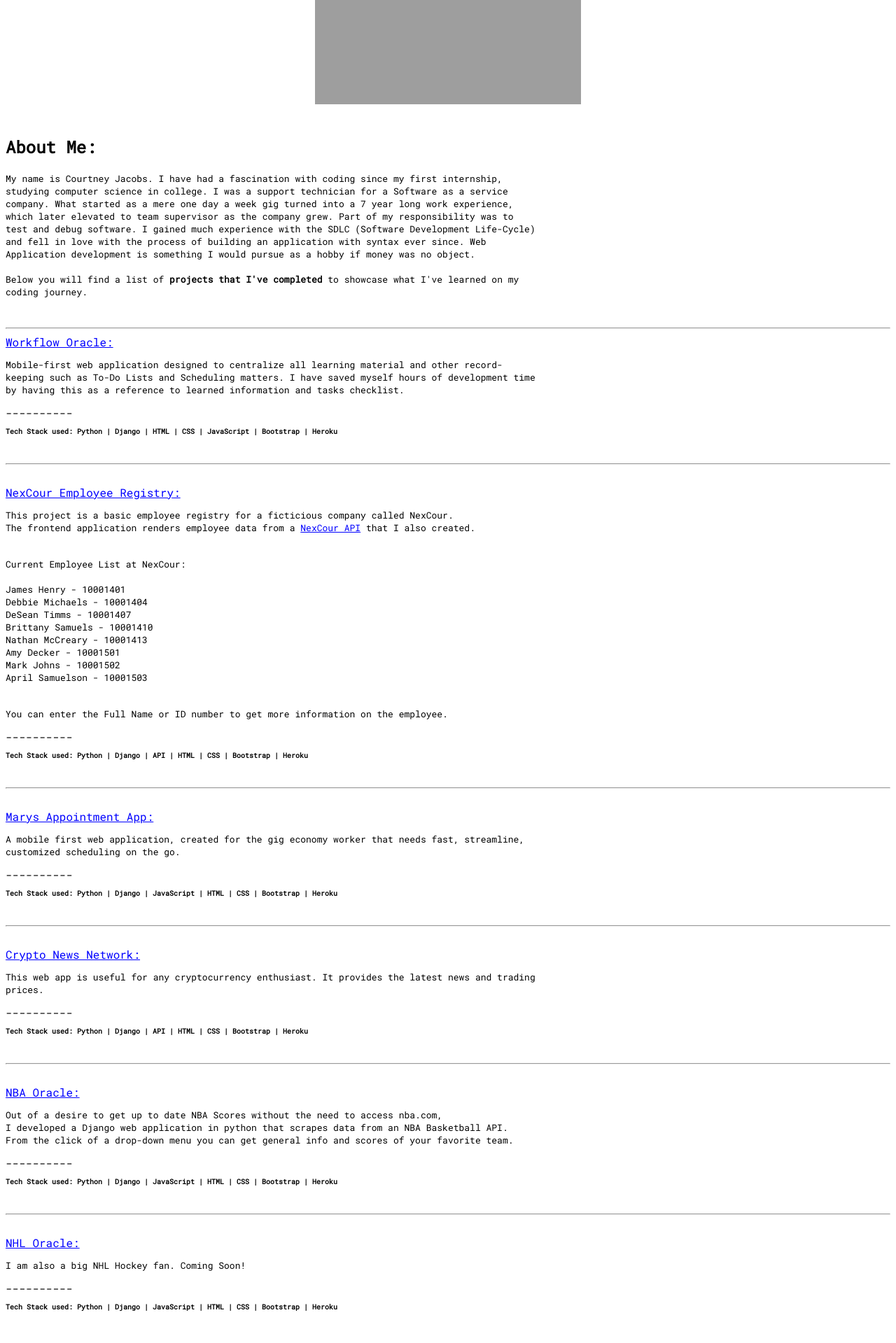
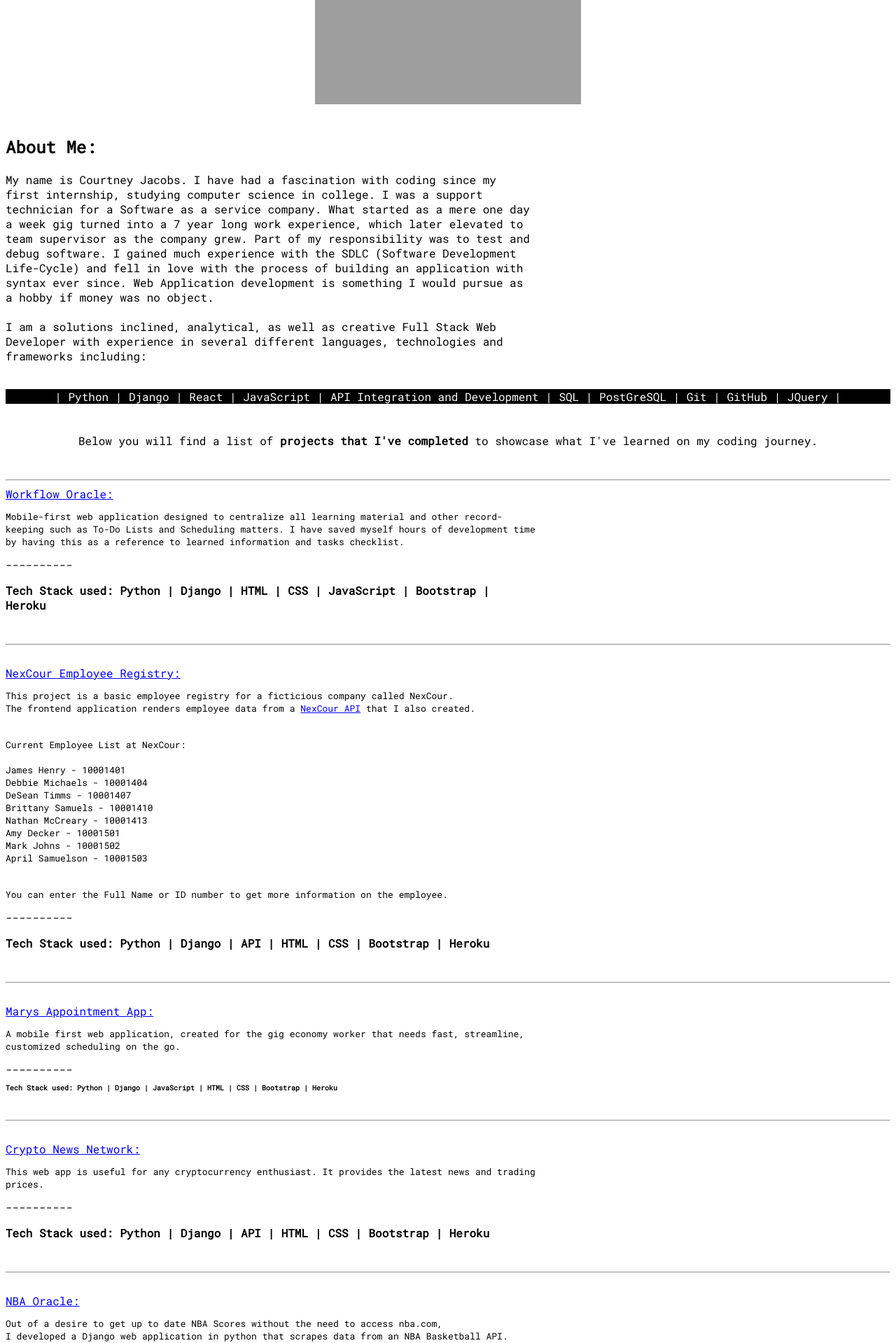
Before and after one commit to courthub74/CourDevs-Portfolio, a Django app: page / in a window 1280 px wide. Shown: the part 1041-2960 px from the top of the page at 70% size. Run offline with Django 3.2, Linux system fonts and the light colour scheme; grey boxes are pictures that could not be loaded.

Commit message:
added tech stack to bio

```diff
--- a/portfolioPages/templates/home.html
+++ b/portfolioPages/templates/home.html
@@ -13,6 +13,10 @@
 <style>
     .left {
         width: 60%;
+    }
+    .background {
+        background-color: black;
+        color: white;
     }
 </style>
 
@@ -40,15 +44,44 @@
     <br><br>
 
     <h2 class="left">About Me:</h2>
+
     <div class="container">
-        <p class="left" style="font-size: small;">My name is Courtney Jacobs. I have had a fascination with coding since my first internship, studying computer science in college.
+        <p class="left">My name is Courtney Jacobs. I have had a fascination with coding since my first internship, studying computer science in college.
             I was a support technician for a Software as a service company.  What started as a mere one day a week gig turned into a 7 year long work experience,
             which later elevated to team supervisor as the company grew.
             Part of my responsibility was to test and debug software.  I gained much experience with the SDLC (Software Development Life-Cycle)
             and fell in love with the process of building an application with syntax ever since.
-            Web Application development is something I would pursue as a hobby if money was no object. <br><br>
-            Below you will find a list of <strong>projects that I've completed</strong> to showcase what I've learned on my coding journey.</p>
+            Web Application development is something I would pursue as a hobby if money was no object.<br><br>
+            I am a solutions inclined, analytical, as well as creative Full Stack Web Developer with experience in
+            several different languages, technologies and frameworks including: </p><br>
     </div>
+
+
+            <div class="center">
+                <div class="background">
+                | Python | Django | React | JavaScript | API Integration and Development | SQL | PostGreSQL | Git | GitHub | JQuery |
+                </div>
+                </b><br><br>
+
+                <!-- <ul><b>
+                    <li>Python</li>
+                    <li>Django</li>
+                    <li>Flask</li>
+                    <li>React</li>
+                    <li>JavaScript</li>
+                    <li>Node.js</li>
+                    <li>API Integration and Development</li>
+                    <li>SQL</li>
+                    <li>PostGreSQL</li>
+                    <li>Git</li>
+                    <li>GitHub</li>
+                    <li>JQuery</li>
+                    <li>Bootstrap</li>
+                    <li></li> -->
+                <!-- </ul> -->
+
+                Below you will find a list of <strong>projects that I've completed</strong> to showcase what I've learned on my coding journey.</p>
+
 
         <br><hr>
 
@@ -74,8 +107,9 @@
         </p>
 
         ----------
-
-        <p style="font-size: x-small;"><b>Tech Stack used:  Python | Django | HTML | CSS | JavaScript | Bootstrap | Heroku</b></p>
+        <div>
+        <p><b>Tech Stack used:  Python | Django | HTML | CSS | JavaScript | Bootstrap | Heroku</b></p>
+        </div>
 
     </div>
 
@@ -117,7 +151,7 @@
 
             ----------
 
-        <p style="font-size: x-small;"><b>Tech Stack used:  Python | Django | API | HTML | CSS | Bootstrap | Heroku </b></p>
+        <p><b>Tech Stack used:  Python | Django | API | HTML | CSS | Bootstrap | Heroku </b></p>
 
         </div>
 
@@ -149,7 +183,7 @@
 
             ----------
 
-            <p style="font-size: x-small;"><b>Tech Stack used:  Python | Django | API | HTML | CSS | Bootstrap | Heroku </b></p>
+            <p><b>Tech Stack used:  Python | Django | API | HTML | CSS | Bootstrap | Heroku </b></p>
 
         </div>
     </div>
@@ -166,7 +200,7 @@
 
                 ----------
 
-                <p style="font-size: x-small;"><b>Tech Stack used:  Python | Django | JavaScript | HTML | CSS | Bootstrap | Heroku</b></p>
+                <p><b>Tech Stack used:  Python | Django | JavaScript | HTML | CSS | Bootstrap | Heroku</b></p>
     </div>
 
     <br><hr><br>
@@ -178,7 +212,7 @@
 
                 ----------
 
-                <p style="font-size: x-small;"><b>Tech Stack used:  Python | Django | JavaScript | HTML | CSS | Bootstrap | Heroku</b></p>
+                <p><b>Tech Stack used:  Python | Django | JavaScript | HTML | CSS | Bootstrap | Heroku</b></p>
     </div>
 
     <br><br>
```
